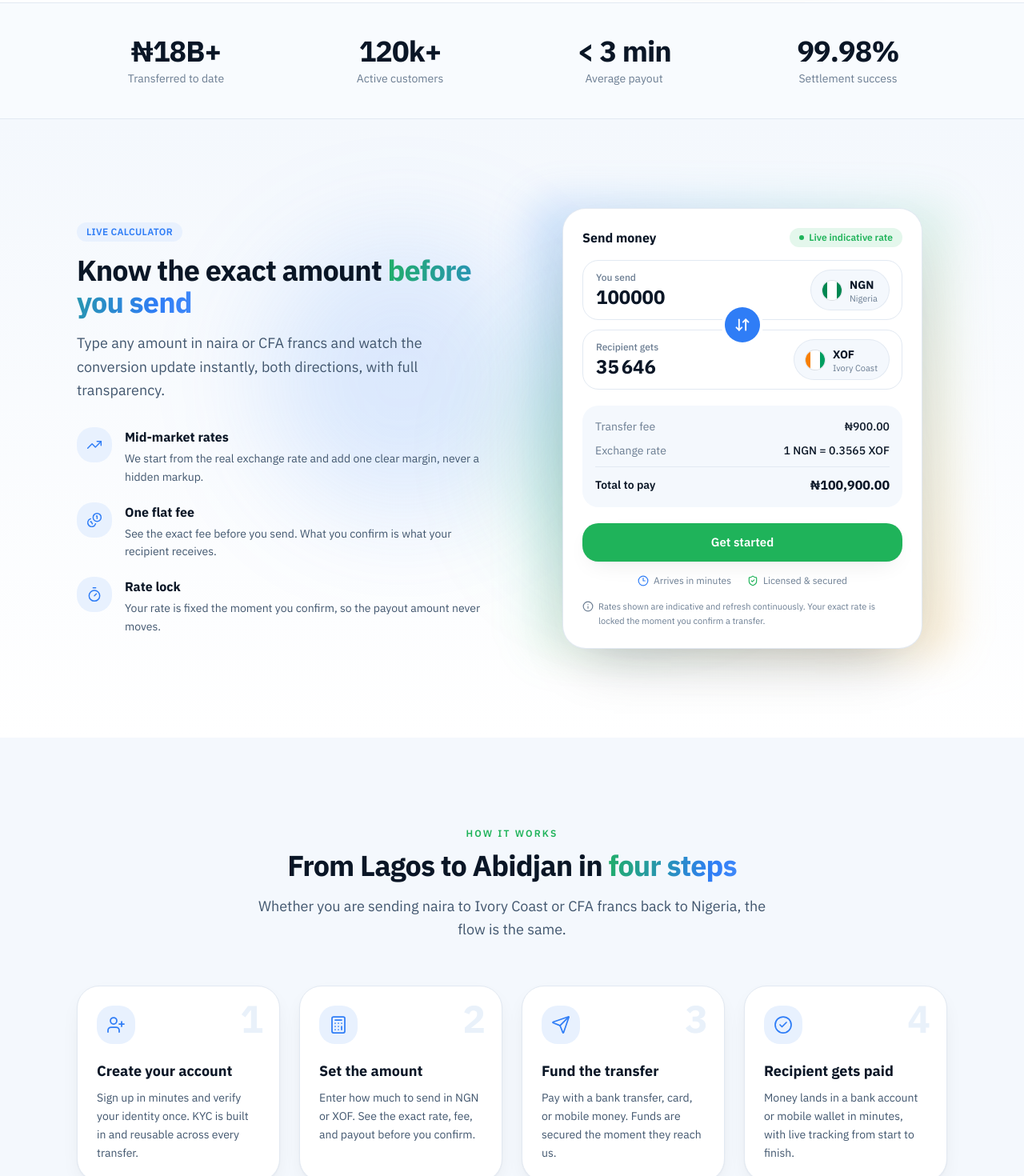
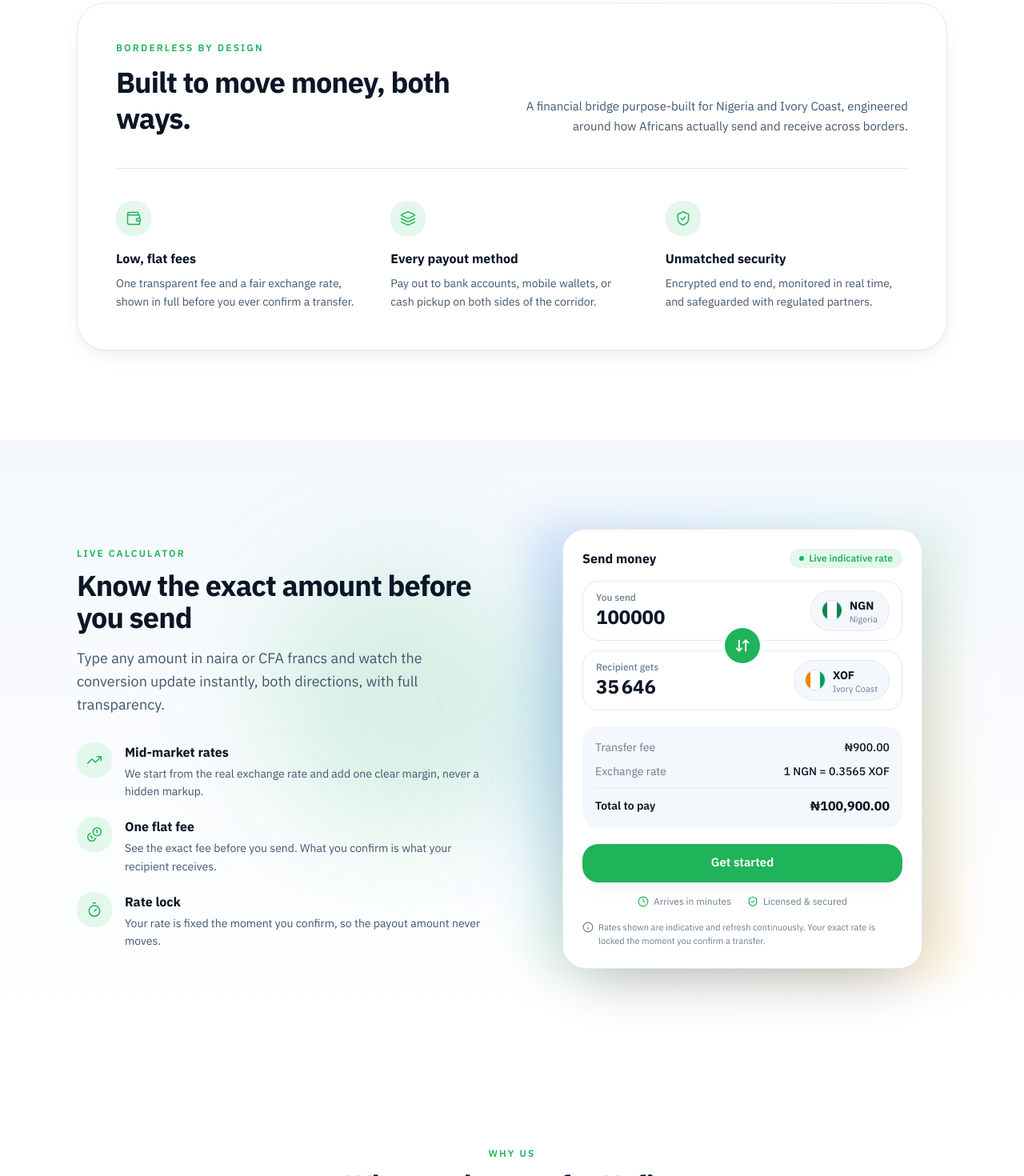
Before and after one commit to JoelEmmanuelCloud/xofirawesite, a Next.js app: page / in a window 1280 px wide. Shown: the part 860-2330 px from the top of the page at 80% size. Built offline with nearby package versions, Linux system fonts and the light colour scheme.

Commit message:
refactor: restyle sections, light footer, and reassemble page layout

```diff
--- a/src/app/page.tsx
+++ b/src/app/page.tsx
@@ -1,12 +1,11 @@
 import { Navbar } from "@/components/Navbar";
 import { Hero } from "@/components/Hero";
+import { Features } from "@/components/Features";
+import { CalculatorSection } from "@/components/CalculatorSection";
+import { WhyXofira } from "@/components/WhyXofira";
+import { HowItWorks } from "@/components/HowItWorks";
 import { TrustBar } from "@/components/TrustBar";
-import { CalculatorSection } from "@/components/CalculatorSection";
-import { HowItWorks } from "@/components/HowItWorks";
-import { Features } from "@/components/Features";
-import { Coverage } from "@/components/Coverage";
-import { Security } from "@/components/Security";
-import { Testimonials } from "@/components/Testimonials";
+import { Pricing } from "@/components/Pricing";
 import { Faq } from "@/components/Faq";
 import { CtaBanner } from "@/components/CtaBanner";
 import { Footer } from "@/components/Footer";
@@ -33,13 +32,12 @@ export default function HomePage() {
       <Navbar />
       <main className="flex-1">
         <Hero />
+        <Features />
+        <CalculatorSection />
+        <WhyXofira />
+        <HowItWorks />
         <TrustBar />
-        <CalculatorSection />
-        <HowItWorks />
-        <Features />
-        <Coverage />
-        <Security />
-        <Testimonials />
+        <Pricing />
         <Faq />
         <CtaBanner />
       </main>
--- a/src/components/CalculatorSection.tsx
+++ b/src/components/CalculatorSection.tsx
@@ -26,18 +26,17 @@ export function CalculatorSection() {
     <section id="calculator" className="relative overflow-hidden py-20 sm:py-28">
       <div aria-hidden className="pointer-events-none absolute inset-0 -z-10">
         <div className="absolute inset-0 bg-gradient-to-b from-surface to-background" />
-        <div className="absolute left-1/4 top-1/4 h-80 w-80 animate-blob rounded-full bg-brand/15 blur-3xl" />
-        <div className="absolute right-1/4 bottom-1/4 h-80 w-80 animate-blob rounded-full bg-green/15 blur-3xl [animation-delay:5s]" />
+        <div className="absolute left-1/4 top-1/4 h-80 w-80 animate-blob rounded-full bg-green/15 blur-3xl" />
+        <div className="absolute right-1/4 bottom-1/4 h-80 w-80 animate-blob rounded-full bg-brand/10 blur-3xl [animation-delay:5s]" />
       </div>
 
       <Container className="grid items-center gap-12 lg:grid-cols-2 lg:gap-16">
         <Reveal>
-          <span className="inline-block rounded-full bg-brand-soft px-3 py-1 text-xs font-semibold uppercase tracking-wide text-brand">
+          <span className="block text-xs font-semibold uppercase tracking-[0.18em] text-green">
             Live calculator
           </span>
-          <h2 className="mt-4 text-3xl font-bold tracking-tight text-ink sm:text-4xl">
-            Know the exact amount{" "}
-            <span className="gradient-text animate-gradient">before you send</span>
+          <h2 className="mt-3 text-3xl font-bold tracking-tight text-ink sm:text-4xl">
+            Know the exact amount before you send
           </h2>
           <p className="mt-4 max-w-lg text-lg leading-relaxed text-ink-soft">
             Type any amount in naira or CFA francs and watch the conversion
@@ -47,7 +46,7 @@ export function CalculatorSection() {
           <ul className="mt-8 space-y-5">
             {POINTS.map((point) => (
               <li key={point.title} className="flex gap-4">
-                <span className="flex h-11 w-11 shrink-0 items-center justify-center rounded-xl bg-brand-soft text-brand">
+                <span className="flex h-11 w-11 shrink-0 items-center justify-center rounded-xl bg-green-soft text-green">
                   <point.icon className="h-5 w-5" strokeWidth={1.75} />
                 </span>
                 <div>
--- a/src/components/Faq.tsx
+++ b/src/components/Faq.tsx
@@ -45,8 +45,7 @@ export function Faq() {
             eyebrow="FAQ"
             title={
               <>
-                Questions,{" "}
-                <span className="gradient-text animate-gradient">answered</span>
+                Questions, answered
               </>
             }
             description="Everything you need to know before your first transfer."
@@ -69,7 +68,7 @@ export function Faq() {
                   </span>
                   <Plus
                     className={cn(
-                      "h-5 w-5 shrink-0 text-brand transition-transform duration-300",
+                      "h-5 w-5 shrink-0 text-green transition-transform duration-300",
                       isOpen && "rotate-45",
                     )}
                   />
--- a/src/components/Features.tsx
+++ b/src/components/Features.tsx
@@ -1,152 +1,65 @@
-import {
-  RefreshCw,
-  Gauge,
-  BadgePercent,
-  ShieldCheck,
-  Building2,
-  Wallet,
-  Banknote,
-  ArrowRight,
-} from "lucide-react";
+import { Wallet, Layers, ShieldCheck } from "lucide-react";
 import { Container } from "@/components/ui/Container";
-import { SectionHeading } from "@/components/ui/SectionHeading";
 import { Reveal } from "@/components/Reveal";
-import { Flag } from "@/components/Flag";
+
+const FEATURES = [
+  {
+    icon: Wallet,
+    title: "Low, flat fees",
+    body: "One transparent fee and a fair exchange rate, shown in full before you ever confirm a transfer.",
+  },
+  {
+    icon: Layers,
+    title: "Every payout method",
+    body: "Pay out to bank accounts, mobile wallets, or cash pickup on both sides of the corridor.",
+  },
+  {
+    icon: ShieldCheck,
+    title: "Unmatched security",
+    body: "Encrypted end to end, monitored in real time, and safeguarded with regulated partners.",
+  },
+];
 
 export function Features() {
   return (
-    <section id="features" className="py-20 sm:py-28">
+    <section id="features" className="relative pb-20 sm:pb-28">
       <Container>
         <Reveal>
-          <SectionHeading
-            eyebrow="Why Xofira"
-            title={
-              <>
-                Built for the{" "}
-                <span className="gradient-text animate-gradient">
-                  Nigeria–Ivory Coast
-                </span>{" "}
-                corridor
-              </>
-            }
-            description="Everything you need to move money across borders, designed around how Africans actually send and receive."
-          />
-        </Reveal>
+          <div className="rounded-3xl border border-border bg-card p-8 shadow-soft sm:p-12">
+            <div className="grid gap-6 lg:grid-cols-2 lg:items-end">
+              <div>
+                <span className="block text-xs font-semibold uppercase tracking-[0.18em] text-green">
+                  Borderless by design
+                </span>
+                <h2 className="mt-3 text-3xl font-bold leading-tight tracking-tight text-ink sm:text-4xl">
+                  Built to move money, both ways.
+                </h2>
+              </div>
+              <p className="text-[15px] leading-relaxed text-ink-soft lg:text-right">
+                A financial bridge purpose-built for Nigeria and Ivory Coast,
+                engineered around how Africans actually send and receive across
+                borders.
+              </p>
+            </div>
 
-        <div className="mt-14 grid gap-5 sm:grid-cols-2 lg:grid-cols-4 lg:grid-rows-2">
-          <Reveal className="sm:col-span-2 lg:row-span-2">
-            <article className="relative flex h-full flex-col overflow-hidden rounded-3xl bg-gradient-to-br from-brand via-brand to-[#1b4fb0] p-8 text-white shadow-glow">
-              <div
-                aria-hidden
-                className="absolute -right-10 -top-10 h-48 w-48 rounded-full bg-white/10 blur-2xl"
-              />
-              <div
-                aria-hidden
-                className="absolute -bottom-12 -left-8 h-48 w-48 rounded-full bg-green/30 blur-3xl"
-              />
-              <span className="flex h-12 w-12 items-center justify-center rounded-xl bg-white/15">
-                <RefreshCw className="h-6 w-6" strokeWidth={1.75} />
-              </span>
-              <h3 className="mt-6 text-2xl font-bold">Truly bidirectional</h3>
-              <p className="mt-3 max-w-sm text-[15px] leading-relaxed text-white/80">
-                Send NGN to XOF or XOF to NGN with the same speed and pricing.
-                One platform for the entire corridor, in both directions.
-              </p>
-
-              <div className="mt-auto pt-8">
-                <div className="flex items-center justify-between rounded-2xl bg-white/10 p-4">
-                  <div className="flex items-center gap-2.5">
-                    <Flag country="NG" className="h-9 w-9 ring-2 ring-white/30" />
-                    <span className="text-sm font-semibold">Nigeria</span>
-                  </div>
-                  <span className="flex h-9 w-9 items-center justify-center rounded-full bg-white text-brand shadow-lg">
-                    <ArrowRight className="h-4 w-4 animate-pulse" />
+            <div className="mt-10 grid gap-10 border-t border-border pt-10 sm:grid-cols-3">
+              {FEATURES.map((feature) => (
+                <div key={feature.title}>
+                  <span className="flex h-11 w-11 items-center justify-center rounded-xl bg-green-soft text-green">
+                    <feature.icon className="h-5 w-5" strokeWidth={1.75} />
                   </span>
-                  <div className="flex items-center gap-2.5">
-                    <span className="text-sm font-semibold">Ivory Coast</span>
-                    <Flag country="CI" className="h-9 w-9 ring-2 ring-white/30" />
-                  </div>
+                  <h3 className="mt-4 text-base font-bold text-ink">
+                    {feature.title}
+                  </h3>
+                  <p className="mt-2 text-sm leading-relaxed text-ink-soft">
+                    {feature.body}
+                  </p>
                 </div>
-              </div>
-            </article>
-          </Reveal>
-
-          <Reveal className="sm:col-span-2" delay={80}>
-            <FeatureCard
-              icon={Gauge}
-              accent="text-brand bg-brand-soft"
-              title="Minutes, not days"
-              body="Most transfers settle in under three minutes through direct banking and mobile-money rails on both sides."
-              wide
-            />
-          </Reveal>
-
-          <Reveal delay={160}>
-            <FeatureCard
-              icon={BadgePercent}
-              accent="text-green bg-green-soft"
-              title="Transparent pricing"
-              body="One clear fee, one fair rate, shown upfront."
-            />
-          </Reveal>
-
-          <Reveal delay={240}>
-            <FeatureCard
-              icon={ShieldCheck}
-              accent="text-gold bg-gold-soft"
-              title="Bank-grade security"
-              body="Encrypted, monitored, and safeguarded funds."
-            />
-          </Reveal>
-        </div>
-
-        <Reveal delay={120}>
-          <div className="mt-5 flex flex-wrap items-center justify-center gap-3 rounded-2xl border border-border bg-card p-4 text-sm shadow-soft">
-            <span className="font-semibold text-ink">Pay out to</span>
-            {[
-              { icon: Building2, label: "Bank accounts" },
-              { icon: Wallet, label: "Mobile wallets" },
-              { icon: Banknote, label: "Cash pickup" },
-            ].map((m) => (
-              <span
-                key={m.label}
-                className="inline-flex items-center gap-2 rounded-full bg-surface px-4 py-2 font-medium text-ink-soft"
-              >
-                <m.icon className="h-4 w-4 text-brand" />
-                {m.label}
-              </span>
-            ))}
+              ))}
+            </div>
           </div>
         </Reveal>
       </Container>
     </section>
   );
 }
-
-function FeatureCard({
-  icon: Icon,
-  accent,
-  title,
-  body,
-  wide,
-}: {
-  icon: typeof Gauge;
-  accent: string;
-  title: string;
-  body: string;
-  wide?: boolean;
-}) {
-  return (
-    <article className="group h-full rounded-3xl border border-border bg-card p-7 shadow-soft transition duration-300 hover:-translate-y-1.5 hover:border-brand/40 hover:shadow-lift">
-      <span
-        className={`flex h-12 w-12 items-center justify-center rounded-xl ${accent} transition group-hover:scale-110`}
-      >
-        <Icon className="h-6 w-6" strokeWidth={1.75} />
-      </span>
-      <h3 className="mt-5 text-lg font-bold text-ink">{title}</h3>
-      <p className={`mt-2 text-sm leading-relaxed text-ink-soft ${wide ? "max-w-md" : ""}`}>
-        {body}
-      </p>
-    </article>
-  );
-}
--- a/src/components/HowItWorks.tsx
+++ b/src/components/HowItWorks.tsx
@@ -1,26 +1,16 @@
-import { UserPlus, Calculator, Send, CheckCircle2 } from "lucide-react";
 import { Container } from "@/components/ui/Container";
-import { SectionHeading } from "@/components/ui/SectionHeading";
 import { Reveal } from "@/components/Reveal";
 
 const STEPS = [
   {
-    icon: UserPlus,
     title: "Create your account",
     body: "Sign up in minutes and verify your identity once. KYC is built in and reusable across every transfer.",
   },
   {
-    icon: Calculator,
     title: "Set the amount",
-    body: "Enter how much to send in NGN or XOF. See the exact rate, fee, and payout before you confirm.",
+    body: "Enter how much to send in NGN or XOF and see the exact rate, fee, and payout before you confirm.",
   },
   {
-    icon: Send,
-    title: "Fund the transfer",
-    body: "Pay with a bank transfer, card, or mobile money. Funds are secured the moment they reach us.",
-  },
-  {
-    icon: CheckCircle2,
     title: "Recipient gets paid",
     body: "Money lands in a bank account or mobile wallet in minutes, with live tracking from start to finish.",
   },
@@ -28,43 +18,32 @@ const STEPS = [
 
 export function HowItWorks() {
   return (
-    <section id="how-it-works" className="bg-surface py-20 sm:py-28">
+    <section id="how-it-works" className="bg-navy py-20 text-white sm:py-28">
       <Container>
         <Reveal>
-          <SectionHeading
-            eyebrow="How it works"
-            title={
-              <>
-                From Lagos to Abidjan in{" "}
-                <span className="gradient-text animate-gradient">four steps</span>
-              </>
-            }
-            description="Whether you are sending naira to Ivory Coast or CFA francs back to Nigeria, the flow is the same."
-          />
+          <span className="block text-xs font-semibold uppercase tracking-[0.18em] text-green">
+            How it works
+          </span>
+          <h2 className="mt-3 max-w-2xl text-3xl font-bold leading-tight tracking-tight sm:text-4xl">
+            Send across borders in three simple steps.
+          </h2>
         </Reveal>
 
-        <ol className="mt-14 grid gap-6 md:grid-cols-2 lg:grid-cols-4">
+        <div className="mt-12 grid gap-px overflow-hidden rounded-2xl bg-white/10 sm:grid-cols-3">
           {STEPS.map((step, index) => (
-            <Reveal as="li" key={step.title} delay={index * 90}>
-              <div className="group relative h-full overflow-hidden rounded-2xl border border-border bg-card p-6 shadow-soft transition duration-300 hover:-translate-y-1.5 hover:border-brand/40 hover:shadow-lift">
-                <div
-                  aria-hidden
-                  className="absolute inset-x-0 -top-px h-px bg-gradient-to-r from-transparent via-brand to-transparent opacity-0 transition group-hover:opacity-100"
-                />
-                <span className="absolute right-5 top-4 text-5xl font-bold text-surface-strong transition group-hover:text-brand-soft">
+            <Reveal key={step.title} delay={index * 90}>
+              <div className="h-full bg-navy p-7 sm:p-8">
+                <span className="text-5xl font-bold text-white/15">
                   {index + 1}
                 </span>
-                <span className="flex h-12 w-12 items-center justify-center rounded-xl bg-brand-soft text-brand transition group-hover:scale-110">
-                  <step.icon className="h-6 w-6" strokeWidth={1.75} />
-                </span>
-                <h3 className="mt-5 text-lg font-bold text-ink">{step.title}</h3>
-                <p className="mt-2 text-sm leading-relaxed text-ink-soft">
+                <h3 className="mt-5 text-lg font-bold">{step.title}</h3>
+                <p className="mt-2 text-sm leading-relaxed text-white/65">
                   {step.body}
                 </p>
               </div>
             </Reveal>
           ))}
-        </ol>
+        </div>
       </Container>
     </section>
   );
--- a/src/components/TransferCalculator.tsx
+++ b/src/components/TransferCalculator.tsx
@@ -103,7 +103,7 @@ export function TransferCalculator({ className }: { className?: string }) {
             type="button"
             onClick={swap}
             aria-label="Swap currencies"
-            className="flex h-11 w-11 items-center justify-center rounded-full bg-brand text-white shadow-glow ring-4 ring-card transition hover:bg-brand-hover hover:rotate-180 active:scale-95 focus-visible:outline-none focus-visible:ring-4 focus-visible:ring-brand/40 cursor-pointer"
+            className="flex h-11 w-11 items-center justify-center rounded-full bg-green text-white shadow-glow-green ring-4 ring-card transition hover:rotate-180 hover:brightness-110 active:scale-95 focus-visible:outline-none focus-visible:ring-4 focus-visible:ring-green/40 cursor-pointer"
           >
             <ArrowDownUp className="h-5 w-5" strokeWidth={2.25} />
           </button>
@@ -150,7 +150,7 @@ export function TransferCalculator({ className }: { className?: string }) {
 
       <div className="mt-4 flex flex-wrap items-center justify-center gap-x-5 gap-y-2 text-xs text-muted">
         <span className="inline-flex items-center gap-1.5">
-          <Clock3 className="h-3.5 w-3.5 text-brand" /> Arrives in minutes
+          <Clock3 className="h-3.5 w-3.5 text-green" /> Arrives in minutes
         </span>
         <span className="inline-flex items-center gap-1.5">
           <ShieldCheck className="h-3.5 w-3.5 text-green" /> Licensed &amp; secured
@@ -187,7 +187,7 @@ function FieldBlock({
     <label
       htmlFor={inputId}
       className={cn(
-        "flex items-center gap-3 rounded-xl border bg-card px-4 py-3 transition focus-within:border-brand focus-within:ring-4 focus-within:ring-brand/10",
+        "flex items-center gap-3 rounded-xl border bg-card px-4 py-3 transition focus-within:border-green focus-within:ring-4 focus-within:ring-green/10",
         invalid ? "border-danger" : "border-border",
       )}
     >
--- a/src/components/TrustBar.tsx
+++ b/src/components/TrustBar.tsx
@@ -1,4 +1,5 @@
 import { Container } from "@/components/ui/Container";
+import { Reveal } from "@/components/Reveal";
 import { CountUp } from "@/components/CountUp";
 
 interface Stat {
@@ -11,19 +12,34 @@ interface Stat {
 
 const STATS: Stat[] = [
   { value: 18, prefix: "₦", suffix: "B+", label: "Transferred to date" },
-  { value: 120, suffix: "k+", label: "Active customers" },
-  { value: 3, prefix: "< ", suffix: " min", label: "Average payout" },
+  { value: 180, suffix: "K+", label: "Transfers settled" },
   { value: 99.98, decimals: 2, suffix: "%", label: "Settlement success" },
 ];
 
 export function TrustBar() {
   return (
-    <section className="relative border-y border-border bg-surface/60">
-      <Container className="py-10">
-        <dl className="grid grid-cols-2 gap-y-8 sm:gap-x-8 lg:grid-cols-4">
+    <section className="py-20 sm:py-28">
+      <Container>
+        <Reveal>
+          <div className="mx-auto max-w-2xl text-center">
+            <span className="block text-xs font-semibold uppercase tracking-[0.18em] text-green">
+              Our mission
+            </span>
+            <h2 className="mt-3 text-3xl font-bold tracking-tight text-ink sm:text-4xl">
+              Moving money for thousands, every day
+            </h2>
+            <p className="mt-4 text-lg leading-relaxed text-ink-soft">
+              Senders and businesses across Nigeria and Ivory Coast trust Xofira
+              to move money quickly, transparently, and safely.
+            </p>
+          </div>
+        </Reveal>
+
+        <Reveal delay={120}>
+          <dl className="mx-auto mt-14 grid max-w-3xl grid-cols-1 gap-10 sm:grid-cols-3">
             {STATS.map((stat) => (
               <div key={stat.label} className="text-center">
-              <dt className="text-3xl font-bold tracking-tight text-ink sm:text-4xl">
+                <dt className="text-4xl font-bold tracking-tight text-ink sm:text-5xl">
                   <CountUp
                     value={stat.value}
                     decimals={stat.decimals ?? 0}
@@ -31,10 +47,11 @@ export function TrustBar() {
                     suffix={stat.suffix ?? ""}
                   />
                 </dt>
-              <dd className="mt-1 text-sm text-muted">{stat.label}</dd>
+                <dd className="mt-2 text-sm text-muted">{stat.label}</dd>
               </div>
             ))}
           </dl>
+        </Reveal>
       </Container>
     </section>
   );
```
Also changed, not shown: src/components/CtaBanner.tsx (+28 -50 lines), src/components/Footer.tsx (+49 -11 lines), 1 other file (tests, documents, lock files or other folders). Lines whose indentation alone changed are shown as unchanged.
